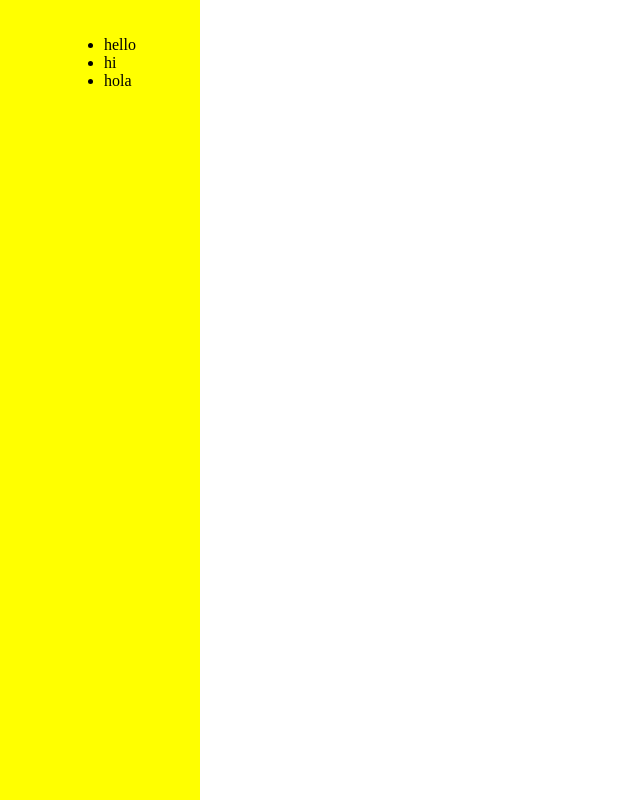
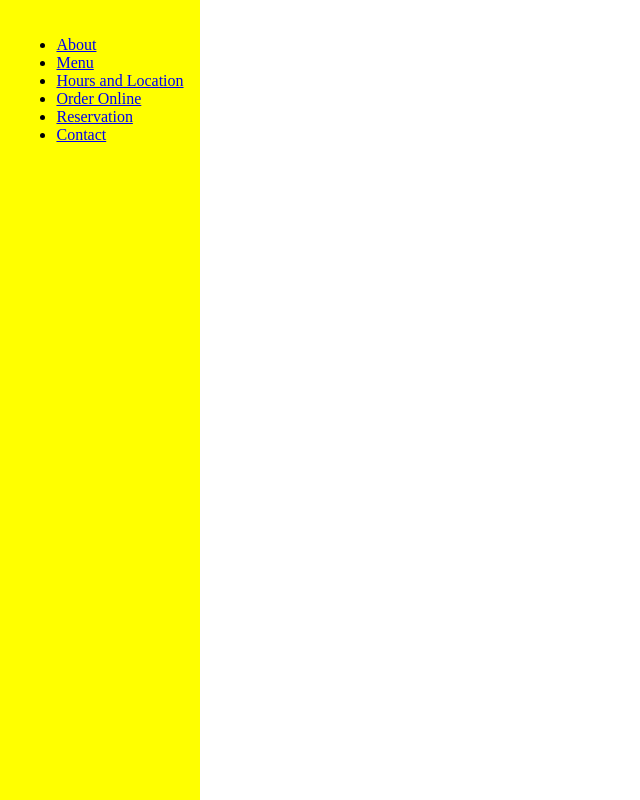
Before and after one commit to HectorAgudelo/AntidoteRestaurant, a React (Create React App) app: page / in a window 1280 px wide. Shown: the whole page, without its empty margins (0-640 px from the left). Built offline with nearby package versions, Linux system fonts and the light colour scheme.

Commit message:
elementos del navegador fueron creados

```diff
--- a/src/App.js
+++ b/src/App.js
@@ -1,15 +1,34 @@
-import {NavBar} from './components/NavBar'
+import { NavBar } from './components/NavBar';
+import { NavItem } from './components/NavListItems';
+import { NavListContainer } from './components/NavListContainer';
+import { NavLink } from './components/NavLink';
 
 function App() {
   return (
-   <NavBar>
-     <ul>
-       <li>hello</li>
-       <li>hi</li>
-       <li>hola</li>
-
-     </ul>
-   </NavBar>
+    <NavBar>
+      <NavListContainer>
+        <NavItem>
+          <NavLink href={'https://emotion.sh/docs/style'}>About</NavLink>
+        </NavItem>
+        <NavItem>
+          <NavLink href={'https://emotion.sh/docs/style'}>Menu</NavLink>
+        </NavItem>
+        <NavItem>
+          <NavLink href={'https://emotion.sh/docs/style'}>
+            Hours and Location
+          </NavLink>
+        </NavItem>
+        <NavItem>
+          <NavLink href={'https://emotion.sh/docs/style'}>Order Online</NavLink>
+        </NavItem>
+        <NavItem>
+          <NavLink href={'https://emotion.sh/docs/style'}>Reservation</NavLink>
+        </NavItem>
+        <NavItem>
+          <NavLink href={'https://emotion.sh/docs/style'}>Contact</NavLink>
+        </NavItem>
+      </NavListContainer>
+    </NavBar>
   );
 }
 
--- a/src/components/NavBar.js
+++ b/src/components/NavBar.js
@@ -1,6 +1,6 @@
-import styled from '@emotion/styled';
+import Styled from '@emotion/styled';
 
-export const NavBar = styled.nav`
+export const NavBar = Styled.nav`
   background-color: yellow;
   display: flex;
   flex-direction: column;
--- /dev/null
+++ b/src/components/NavLink.js
@@ -0,0 +1,5 @@
+import Styled from '@emotion/styled';
+
+export const NavLink = Styled.a`
+  color: white;
+`;
--- /dev/null
+++ b/src/components/NavListContainer.js
@@ -0,0 +1,5 @@
+import Styled from '@emotion/styled'
+
+export const NavListContainer = Styled.ul`
+background-color : blue,
+`
--- /dev/null
+++ b/src/components/NavListItems.js
@@ -0,0 +1,7 @@
+import Styled from '@emotion/styled';
+
+export const NavItem = Styled.li`
+  padding: 16px;
+  text-decoration: none;
+  display: block;
+`;
```
